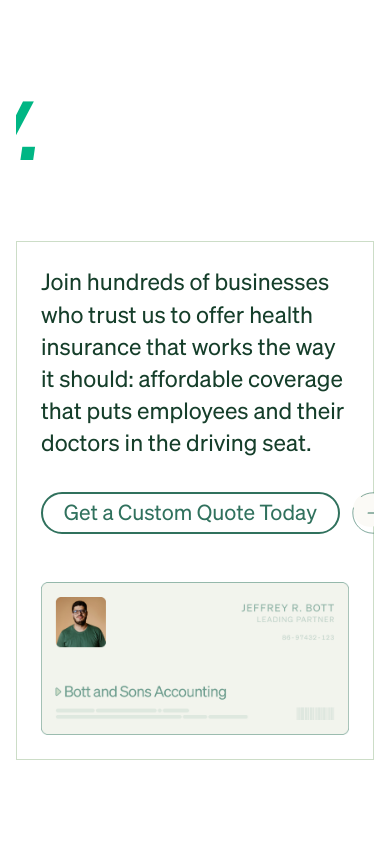
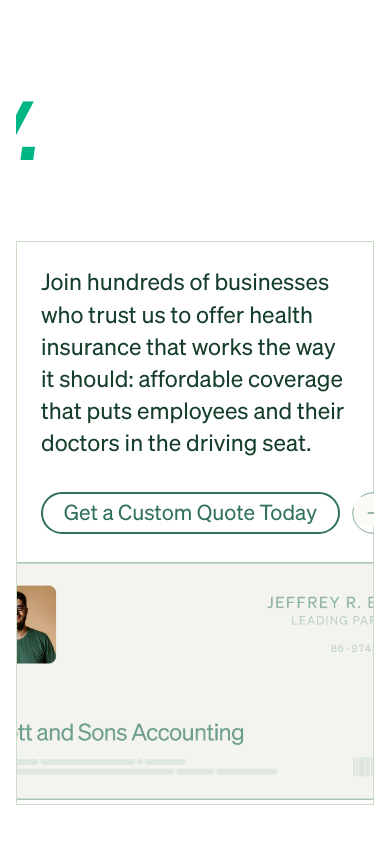
Before and after one commit to terrynary/reform-collective, a Next.js app: page / in a window 390 px wide. Shown: the part 832-1676 px from the top of the page. Built offline with nearby package versions, Linux system fonts and the light colour scheme.

Commit message:
setup the animation for the cards to pop when centered and to rotate through the cards as well. (#8)

```diff
--- a/components/Hero.tsx
+++ b/components/Hero.tsx
@@ -1,7 +1,7 @@
 "use client";
 
 import Image from "next/image";
-import { useEffect, useRef, useState } from "react";
+import { useEffect, useMemo, useRef, useState } from "react";
 import { gsap } from "gsap";
 import { FullwidthContainer } from "./FullwidthContainer";
 
@@ -31,7 +31,15 @@ export function Hero() {
   const getInRef = useRef<HTMLSpanElement>(null);
   const theWayRef = useRef<HTMLSpanElement>(null);
   const doesntRef = useRef<HTMLSpanElement>(null);
-  const [currentCardIndex, setCurrentCardIndex] = useState(0);
+  const [currentCardIndex, setCurrentCardIndex] = useState(HERO_CARDS.length); // Start at duplicate first card
+  const cardRefs = useRef<(HTMLDivElement | null)[]>([]);
+  const currentCardIndexRef = useRef(HERO_CARDS.length);
+  const containerRef = useRef<HTMLDivElement>(null);
+
+  const duplicatedCards = useMemo(
+    () => [...HERO_CARDS, ...HERO_CARDS, ...HERO_CARDS],
+    []
+  );
 
   useEffect(() => {
     if (!scrollingWordsRef.current) return;
@@ -95,15 +103,81 @@ export function Hero() {
     };
   }, []);
 
+  useEffect(() => {
+    currentCardIndexRef.current = currentCardIndex;
+    requestAnimationFrame(() => {
+      duplicatedCards.forEach((_, index) => {
+        const card = cardRefs.current[index];
+        if (!card) return;
+
+        const isCenter = index === currentCardIndex;
+        gsap.to(card, {
+          scale: isCenter ? 1.2 : 0.8,
+          duration: 0.5,
+          ease: "power2.inOut",
+        });
+      });
+    });
+  }, [currentCardIndex, duplicatedCards]);
+
   // Auto-rotate hero cards on desktop
   useEffect(() => {
     if (HERO_CARDS.length <= 1) return;
 
-    const interval = setInterval(() => {
-      setCurrentCardIndex((prev) => (prev + 1) % HERO_CARDS.length);
-    }, 3500);
+    let timeoutId: NodeJS.Timeout;
+    let intervalId: NodeJS.Timeout;
+    let isMounted = true;
 
-    return () => clearInterval(interval);
+    const rotateToNext = () => {
+      if (!isMounted) return;
+
+      const currentIdx = currentCardIndexRef.current;
+
+      const currentCard = cardRefs.current[currentIdx];
+      if (currentCard) {
+        gsap.to(currentCard, {
+          scale: 0.8,
+          duration: 0.5,
+          ease: "power2.inOut",
+        });
+      }
+
+      setTimeout(() => {
+        if (!isMounted) return;
+        const nextIndex = currentIdx + 1;
+        const container = containerRef.current;
+
+        if (nextIndex >= HERO_CARDS.length * 2) {
+          setCurrentCardIndex(nextIndex);
+
+          setTimeout(() => {
+            if (!isMounted || !container) return;
+            container.style.transition = "none";
+            setCurrentCardIndex(HERO_CARDS.length);
+            void container.offsetHeight;
+            container.style.transition = "";
+          }, 250);
+        } else {
+          setCurrentCardIndex(nextIndex);
+        }
+      }, 500);
+    };
+
+    const scheduleNext = () => {
+      if (!isMounted) return;
+      timeoutId = setTimeout(() => {
+        rotateToNext();
+        intervalId = setTimeout(scheduleNext, 3000);
+      }, 2000);
+    };
+
+    scheduleNext();
+
+    return () => {
+      isMounted = false;
+      clearTimeout(timeoutId);
+      clearTimeout(intervalId);
+    };
   }, []);
 
   // Collapse box animation after 1 second
@@ -389,16 +463,33 @@ export function Hero() {
               </div>
 
               {/* Right Column*/}
-              <div className="w-full flex lg:w-[687px] px-6 py-6 items-center justify-center">
-                <div className="w-full h-full overflow-hidden">
+              <div className="w-full flex lg:w-[687px] px-6 py-6 items-center justify-center overflow-hidden">
+                <div className="w-full h-full relative flex items-center justify-center">
                   <div
-                    className="flex transition-transform duration-700 ease-in-out"
+                    ref={containerRef}
+                    className="flex items-center transition-transform duration-500 ease-in-out"
                     style={{
-                      transform: `translateX(-${currentCardIndex * 100}%)`,
+                      transform: `translateX(calc(50% - ${
+                        currentCardIndex * 420
+                      }px - 200px))`,
                     }}
                   >
-                    {HERO_CARDS.map((card) => (
-                      <div key={card.src} className="w-full flex-shrink-0">
+                    {duplicatedCards.map((card, index) => {
+                      const isCenter = index === currentCardIndex;
+                      return (
+                        <div
+                          key={`${card.src}-${index}`}
+                          ref={(el) => {
+                            cardRefs.current[index] = el;
+                          }}
+                          className="flex-shrink-0"
+                          style={{
+                            width: "400px",
+                            transformOrigin: "center",
+                            marginRight: "20px",
+                            zIndex: isCenter ? 10 : 1,
+                          }}
+                        >
                           <Image
                             src={card.src}
                             alt={card.alt}
@@ -407,7 +498,8 @@ export function Hero() {
                             className="w-full h-auto rounded"
                           />
                         </div>
-                    ))}
+                      );
+                    })}
                   </div>
                 </div>
               </div>
```
Lines whose indentation alone changed are shown as unchanged.
